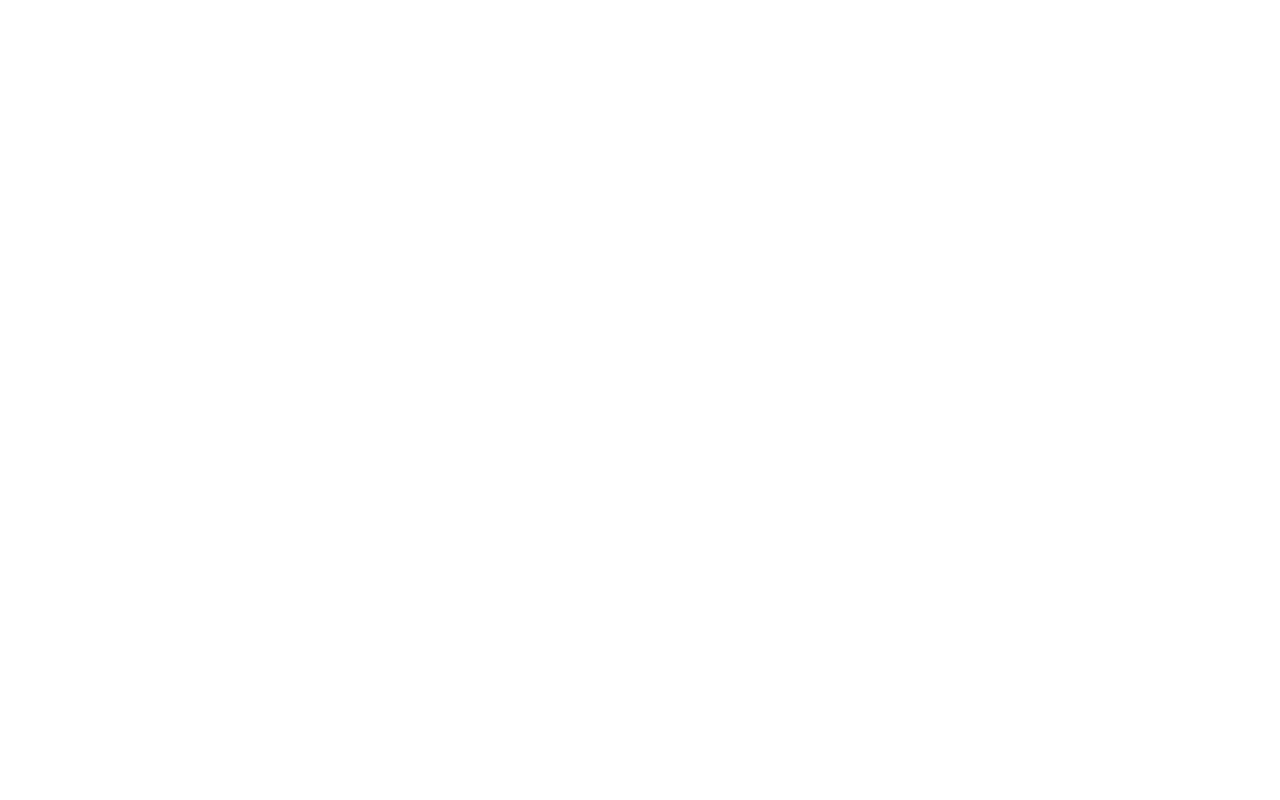
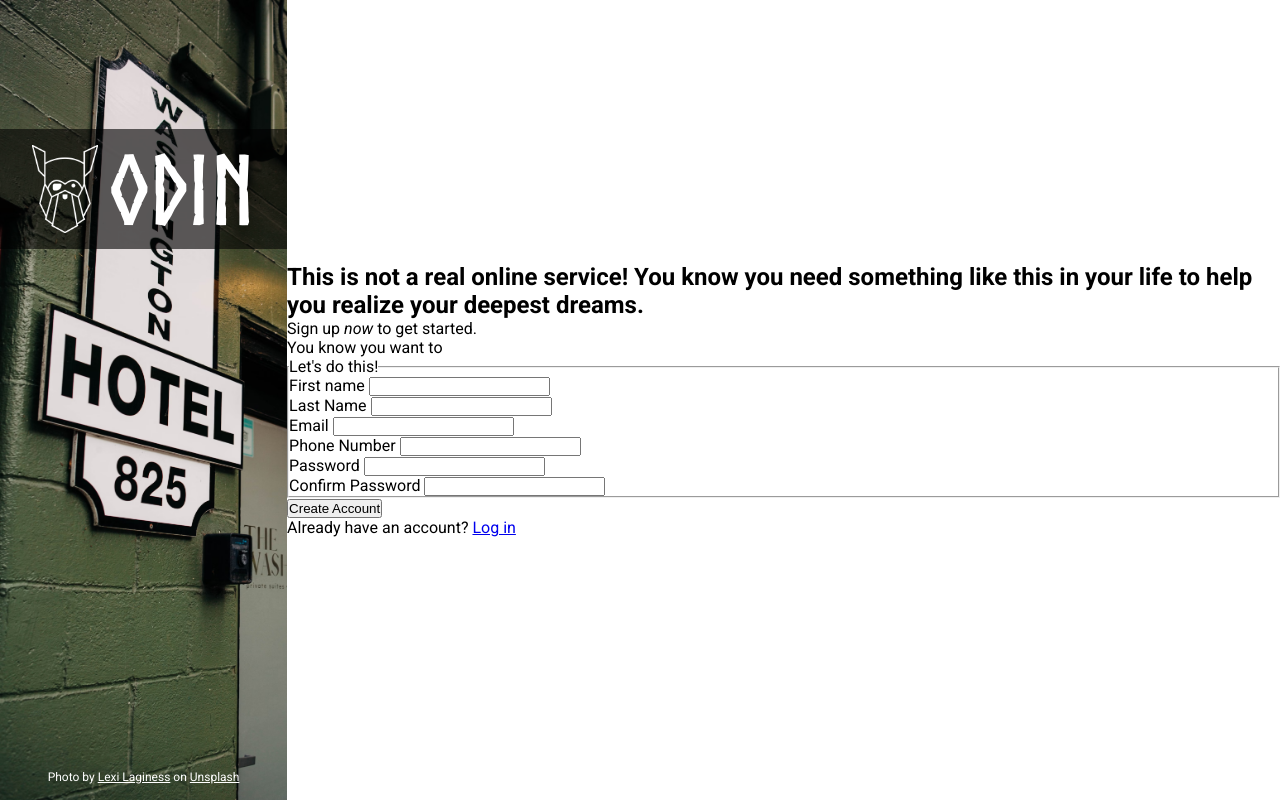
Before and after one commit to yurii-ruban/odin-signup, a plain HTML site: page index.html in a window 1280 px wide. Drawn offline with Linux system fonts and the light colour scheme; a web font is replaced by a local one.

Commit message:
feat: Create basic structure of the page
Add HTML markup for the entire page. Import fonts.
Create basic flexbox layout and style sidebar
information.

```diff
--- a/css/styles.css
+++ b/css/styles.css
@@ -1,5 +1,75 @@
+@import url('https://fonts.googleapis.com/css2?family=Contrail+One&family=Roboto:ital,wght@0,100..900;1,100..900&family=Tiny5&display=swap');
+
+@font-face {
+    font-family: "Norse Bold";
+    src: url(../fonts/norse-bold-webfont.woff2) format("woff2"),
+        url(../fonts/norse-bold-webfont.woff) format ("woff");
+    font-style: normal;
+}
+
 * {
     box-sizing: border-box;
     margin: 0;
     padding: 0;
 }
+
+body {
+    height: 100vh;
+    display: flex;
+    flex-direction: row;
+    font-family: Roboto, Verdana, sans-serif;
+}
+
+aside {
+    position: relative;
+    flex-basis: 30%;
+    background-image: url("../img/hotel.avif");
+    background-size: cover;
+}
+
+.icon-holder {
+    display: flex;
+    flex-direction: row;
+    justify-content: center;
+    align-items: center;
+
+    background: rgba(0, 0, 0, 60%);
+    height: 15%;
+    padding: 1rem;
+    margin-top: 45%;
+    gap: 0.7em;
+
+    p {
+        font-family: "Norse Bold", sans-serif;
+        font-size: 96px;
+        color: white;
+    }
+
+    img {
+        display: block;
+        height: 100%;
+    }
+}
+
+.image-info {
+    position: absolute;
+    bottom: 2%;
+    width: 100%;
+    text-align: center;
+    color: white;
+    font-size: 12px;
+
+    a {
+        color: white;
+    }
+
+    a:active {
+        color: rgb(121, 242, 121);
+    }
+}
+
+main {
+    display: flex;
+    flex-direction: column;
+    justify-content: center;
+}
--- a/index.html
+++ b/index.html
@@ -1,12 +1,77 @@
 <!DOCTYPE html>
 <html lang="en">
+
 <head>
     <meta charset="UTF-8">
     <meta name="viewport" content="width=device-width, initial-scale=1.0">
     <title>Odin Signup</title>
-    <link rel="stylesheet" href="./css/styles.css"/>
+    <link rel="stylesheet" href="./css/styles.css" />
 </head>
+
 <body>
+    <aside>
+        <div class="icon-holder">
+            <img src="./img/odin-lined.png"/>
+            <p>Odin</p>
+        </div>
 
+        <p class="image-info">Photo by
+            <a href="https://unsplash.com/@lexilaginess" target="_blank" rel="noopener noreferrer">Lexi Laginess</a>
+            on <a href="https://unsplash.com/ " target="_blank" rel="noopener noreferrer">Unsplash</a>
+        </p>
+    </aside>
+
+    <main>
+        <div class="header">
+            <h2>This is not a real online service! You know you need something like this in your life to help you
+                realize your deepest dreams.</h2>
+            <p>Sign up <em>now</em> to get started.</p>
+
+            <p>You know you want to</p>
+        </div>
+
+        <form action="https://httpbin.org/post" method="post">
+            <fieldset class="controls">
+                <legend>Let's do this!</legend>
+
+                <div class="inputrow">
+                    <div class="controlgroup">
+                        <label for="name">First name</label>
+                        <input type="text" id="name" name="name">
+                    </div>
+                    <div class="controlgroup">
+                        <label for="surname">Last Name</label>
+                        <input type="text" id="surname" name="surname">
+                    </div>
+                </div>
+
+                <div class="inputrow">
+                    <div class="controlgroup">
+                        <label for="email">Email</label>
+                        <input type="email" id="email" name="email" required>
+                    </div>
+                    <div class="controlgroup">
+                        <label for="phone">Phone Number</label>
+                        <input type="text" pattern="" id="phone" name="phone">
+                    </div>
+                </div>
+
+                <div class="inputrow">
+                    <div class="controlgroup">
+                        <label for="entrypassword">Password</label>
+                        <input type="password" id="entrypassword" required>
+                    </div>
+                    <div class="controlgroup">
+                        <label for="acceptpassword">Confirm Password</label>
+                        <input type="password" id="acceptpassword" name="password" required>
+                    </div>
+                </div>
+            </fieldset>
+
+            <button type="submit">Create Account</button>
+            <p class="signin">Already have an account? <a href="#">Log in</a></p>
+        </form>
+    </main>
 </body>
+
 </html>
```
Also changed, not shown: fonts/norse-bold-webfont.woff (added), fonts/norse-bold-webfont.woff2 (added), img/hotel.avif (added).
